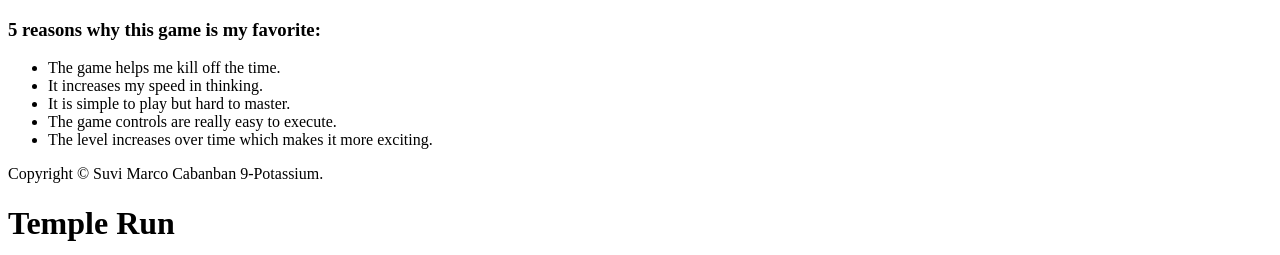
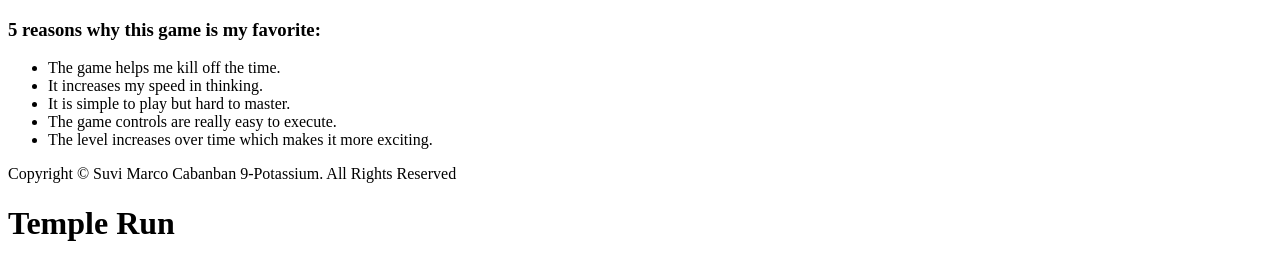
Before and after one commit to SUVI-SIGMA/Potassium-Lab1-Cabanban, a plain HTML site: page index.html in a window 1280 px wide. Shown: the top 255 px of the page. Drawn offline with Linux system fonts and the light colour scheme.

Commit message:
Update index.html

```diff
--- a/index.html
+++ b/index.html
@@ -19,7 +19,7 @@
                     <li>The level increases over time which makes it more exciting.</li>
                 </ul>
          </span>
-		 <p>Copyright &copy; Suvi Marco Cabanban 9-Potassium.</p>
+		 <p>Copyright &copy; Suvi Marco Cabanban 9-Potassium. All Rights Reserved</p>
 
          <div>
               <h1>Temple Run</h1>
```
